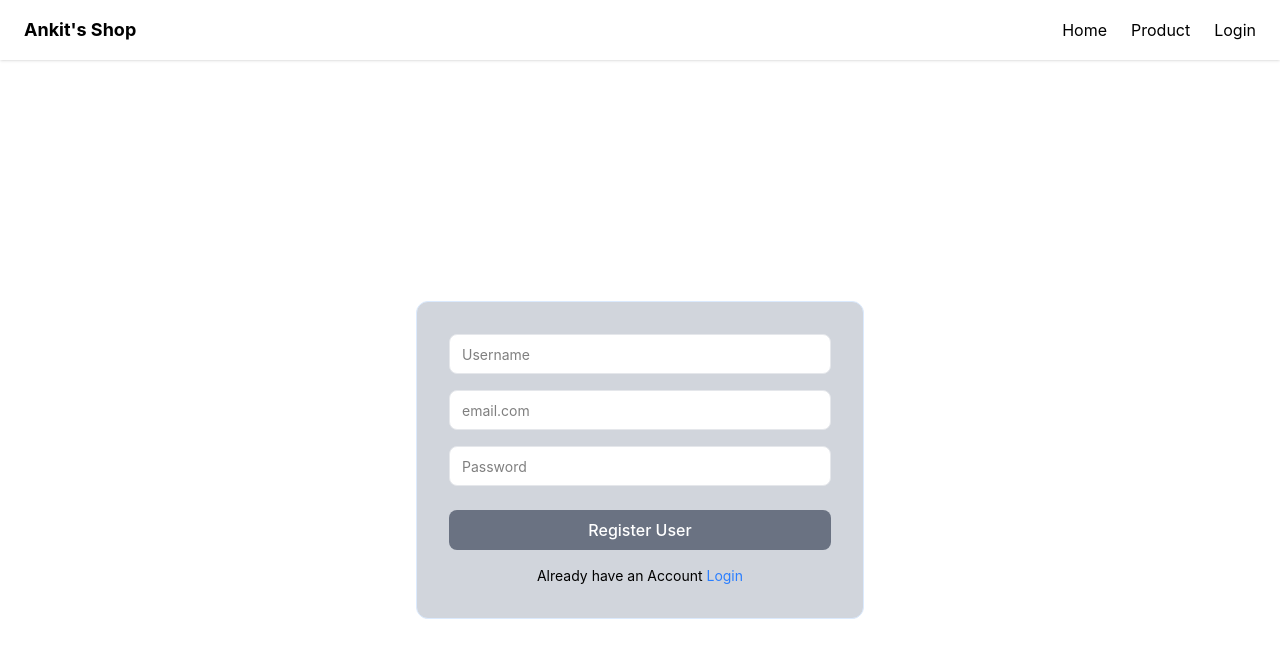
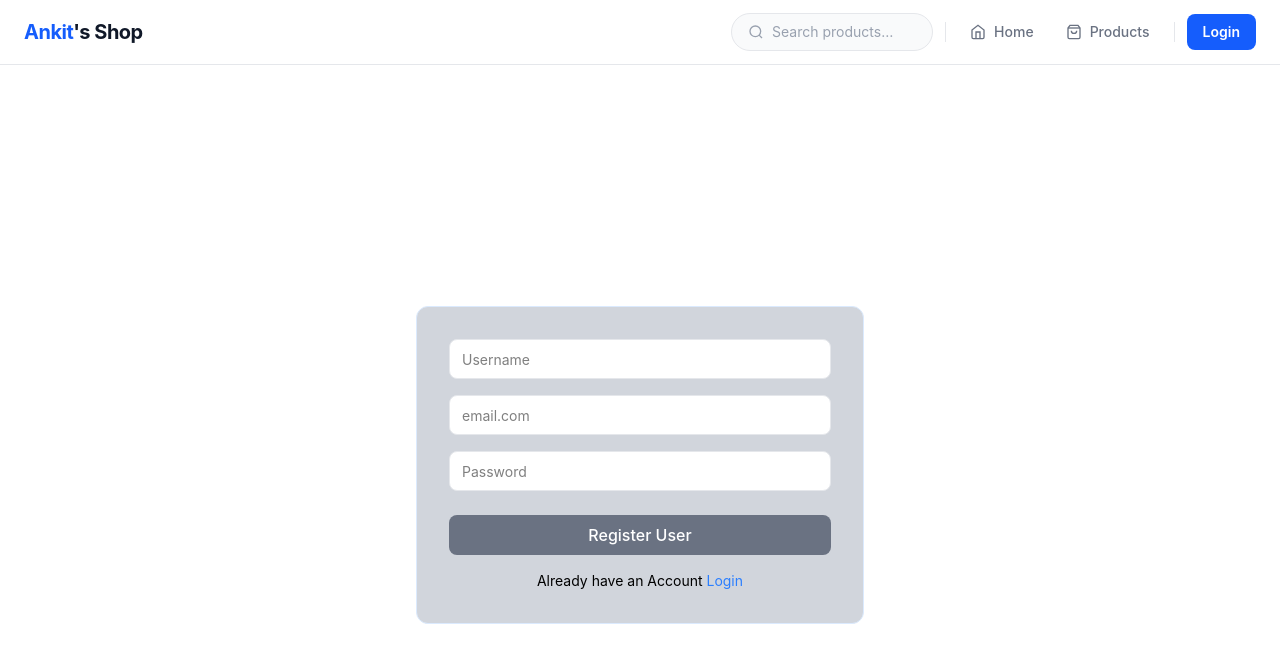
Before and after one commit to ankitshere/Ankit-s-shop, a React (Vite) app in the folder Frontend/: page /register in a window 1280 px wide. Shown: the top 662 px of the page. Built offline with nearby package versions, Linux system fonts and the light colour scheme; no server answers.

Commit message:
add new nav

```diff
--- a/Frontend/src/Components/Nav.jsx
+++ b/Frontend/src/Components/Nav.jsx
@@ -5,6 +5,7 @@ import { asynclogoutinuser } from "../Store/actions/UserAction";
 
 const Nav = () => {
   const [open, setOpen] = useState(false);
+  const [search, setSearch] = useState("");
 
   const navigate = useNavigate();
   const dispatch = useDispatch();
@@ -15,80 +16,242 @@ const Nav = () => {
     navigate("/");
   };
 
+  const handleSearch = (e) => {
+    e.preventDefault();
+    if (search.trim()) navigate(`/product?search=${encodeURIComponent(search.trim())}`);
+  };
+
+  const initials = user?.name
+    ? user.name.split(" ").map((n) => n[0]).join("").toUpperCase().slice(0, 2)
+    : "U";
+
+  const linkClass = ({ isActive }) =>
+    `flex items-center gap-2 px-3 py-2 rounded-lg text-sm font-medium transition-colors duration-150 ${
+      isActive
+        ? "bg-blue-50 text-blue-700"
+        : "text-gray-500 hover:bg-gray-100 hover:text-gray-900"
+    }`;
+
   return (
-    <nav className="bg-white shadow px-6 py-4">
+    <nav className="bg-white border-b border-gray-200 px-6 sticky top-0 z-50">
+      {/* Desktop row */}
+      <div className="flex items-center justify-between h-16">
+        {/* Brand */}
+        <NavLink to="/" className="text-xl font-bold text-gray-900 tracking-tight">
+          <span className="text-blue-600">Ankit</span>'s Shop
+        </NavLink>
 
+        {/* Desktop nav */}
+        <div className="hidden md:flex items-center gap-2">
+          {/* Search */}
+          <form
+            onSubmit={handleSearch}
+            className="flex items-center gap-2 bg-gray-50 border border-gray-200 rounded-full px-4 py-2 focus-within:border-blue-400 transition-colors"
+          >
+            <svg
+              className="w-4 h-4 text-gray-400 shrink-0"
+              fill="none"
+              stroke="currentColor"
+              strokeWidth={2}
+              viewBox="0 0 24 24"
+              aria-hidden="true"
+            >
+              <circle cx="11" cy="11" r="8" />
+              <path d="m21 21-4.35-4.35" />
+            </svg>
+            <input
+              type="search"
+              placeholder="Search products…"
+              value={search}
+              onChange={(e) => setSearch(e.target.value)}
+              className="bg-transparent outline-none text-sm text-gray-800 placeholder-gray-400 w-36"
+            />
+          </form>
 
-      <div className="flex justify-between items-center">
+          <div className="w-px h-5 bg-gray-200 mx-1" />
 
-        <h1 className="font-bold text-lg">Ankit's Shop</h1>
+          <NavLink to="/" className={linkClass}>
+            <svg className="w-4 h-4" fill="none" stroke="currentColor" strokeWidth={2} viewBox="0 0 24 24" aria-hidden="true">
+              <path d="M3 9l9-7 9 7v11a2 2 0 0 1-2 2H5a2 2 0 0 1-2-2z" />
+              <polyline points="9 22 9 12 15 12 15 22" />
+            </svg>
+            Home
+          </NavLink>
 
+          <NavLink to="/product" className={linkClass}>
+            <svg className="w-4 h-4" fill="none" stroke="currentColor" strokeWidth={2} viewBox="0 0 24 24" aria-hidden="true">
+              <path d="M6 2 3 6v14a2 2 0 0 0 2 2h14a2 2 0 0 0 2-2V6l-3-4z" />
+              <line x1="3" y1="6" x2="21" y2="6" />
+              <path d="M16 10a4 4 0 0 1-8 0" />
+            </svg>
+            Products
+          </NavLink>
 
-        <div className="hidden md:flex items-center gap-6">
-          <NavLink to="/" className={({ isActive }) =>
-            isActive ? "text-blue-500 underline" : ""
-          }>Home</NavLink>
+          {user?.isAdmin && (
+            <NavLink to="/admin/CreteProduct" className={linkClass}>
+              <svg className="w-4 h-4" fill="none" stroke="currentColor" strokeWidth={2} viewBox="0 0 24 24" aria-hidden="true">
+                <circle cx="12" cy="12" r="10" /><line x1="12" y1="8" x2="12" y2="16" /><line x1="8" y1="12" x2="16" y2="12" />
+              </svg>
+              Create Product
+              <span className="text-[10px] font-semibold bg-blue-100 text-blue-700 px-2 py-0.5 rounded-full">
+                Admin
+              </span>
+            </NavLink>
+          )}
 
-          <NavLink to="/product" className={({ isActive }) =>
-            isActive ? "text-blue-500 underline" : ""
-          }>Product</NavLink>
-
-          {user && user?.isAdmin && (
-            <NavLink to="/admin/CreteProduct">Create Product</NavLink>
-          )}
+          <div className="w-px h-5 bg-gray-200 mx-1" />
 
           {user ? (
             <>
-              <NavLink to="/User/UserProfile">Settings</NavLink>
-
-            </>
-          ) : (
-            <NavLink to="/login">Login</NavLink>
-          )}
-
-        </div>
-
-        <button
-          className="md:hidden text-xl"
-          onClick={() => setOpen(!open)}
-        >
-          ☰
-        </button>
-      </div>
-      {open && (
-        <div className="flex flex-col gap-4 mt-4 md:hidden">
-
-          <NavLink to="/" onClick={() => setOpen(false)}>Home</NavLink>
-          <NavLink to="/product" onClick={() => setOpen(false)}>Product</NavLink>
-
-          {user && user?.isAdmin && (
-            <NavLink to="/admin/CreteProduct" onClick={() => setOpen(false)}>
-              Create Product
-            </NavLink>
-          )}
-
-          {user ? (
-            <>
-
-            <input type="search" name="" id="" className=""/>
-              <NavLink to="/User/UserProfile" onClick={() => setOpen(false)}>
+              <NavLink
+                to="/User/UserProfile"
+                className={({ isActive }) =>
+                  `flex items-center gap-2 px-3 py-2 rounded-lg text-sm font-medium transition-colors duration-150 ${
+                    isActive ? "bg-blue-50 text-blue-700" : "text-gray-500 hover:bg-gray-100 hover:text-gray-900"
+                  }`
+                }
+              >
+                <div className="w-7 h-7 rounded-full bg-blue-100 border border-blue-400 flex items-center justify-center text-xs font-bold text-blue-700 shrink-0">
+                  {initials}
+                </div>
                 Settings
               </NavLink>
+
               <button
                 onClick={logouthandler}
-                className="bg-gray-600 text-white px-3 py-1 rounded w-fit"
+                className="flex items-center gap-2 px-3 py-2 rounded-lg text-sm font-medium text-gray-500 border border-gray-200 hover:bg-red-50 hover:text-red-600 hover:border-red-200 transition-colors duration-150"
               >
+                <svg className="w-4 h-4" fill="none" stroke="currentColor" strokeWidth={2} viewBox="0 0 24 24" aria-hidden="true">
+                  <path d="M9 21H5a2 2 0 0 1-2-2V5a2 2 0 0 1 2-2h4" />
+                  <polyline points="16 17 21 12 16 7" />
+                  <line x1="21" y1="12" x2="9" y2="12" />
+                </svg>
                 Logout
               </button>
             </>
           ) : (
-            <NavLink to="/login" onClick={() => setOpen(false)}>
+            <NavLink
+              to="/login"
+              className="px-4 py-2 rounded-lg text-sm font-semibold text-white bg-blue-600 hover:bg-blue-700 transition-colors duration-150"
+            >
               Login
             </NavLink>
           )}
-
         </div>
 
+        {/* Hamburger */}
+        <button
+          className="md:hidden p-2 rounded-lg text-gray-600 hover:bg-gray-100 transition-colors"
+          onClick={() => setOpen(!open)}
+          aria-label="Toggle menu"
+          aria-expanded={open}
+        >
+          {open ? (
+            <svg className="w-5 h-5" fill="none" stroke="currentColor" strokeWidth={2} viewBox="0 0 24 24">
+              <line x1="18" y1="6" x2="6" y2="18" /><line x1="6" y1="6" x2="18" y2="18" />
+            </svg>
+          ) : (
+            <svg className="w-5 h-5" fill="none" stroke="currentColor" strokeWidth={2} viewBox="0 0 24 24">
+              <line x1="3" y1="12" x2="21" y2="12" /><line x1="3" y1="6" x2="21" y2="6" /><line x1="3" y1="18" x2="21" y2="18" />
+            </svg>
+          )}
+        </button>
+      </div>
+
+      {/* Mobile menu */}
+      {open && (
+        <div className="md:hidden border-t border-gray-100 py-3 flex flex-col gap-1">
+          {/* Mobile search */}
+          <form
+            onSubmit={handleSearch}
+            className="flex items-center gap-2 bg-gray-50 border border-gray-200 rounded-xl px-4 py-2.5 mb-2 focus-within:border-blue-400 transition-colors"
+          >
+            <svg className="w-4 h-4 text-gray-400 shrink-0" fill="none" stroke="currentColor" strokeWidth={2} viewBox="0 0 24 24" aria-hidden="true">
+              <circle cx="11" cy="11" r="8" /><path d="m21 21-4.35-4.35" />
+            </svg>
+            <input
+              type="search"
+              placeholder="Search products…"
+              value={search}
+              onChange={(e) => setSearch(e.target.value)}
+              className="bg-transparent outline-none text-sm text-gray-800 placeholder-gray-400 w-full"
+            />
+          </form>
+
+          <p className="px-3 py-1 text-[11px] font-semibold text-gray-400 uppercase tracking-widest">
+            Navigation
+          </p>
+
+          <NavLink to="/" className={linkClass} onClick={() => setOpen(false)}>
+            <svg className="w-4 h-4" fill="none" stroke="currentColor" strokeWidth={2} viewBox="0 0 24 24" aria-hidden="true">
+              <path d="M3 9l9-7 9 7v11a2 2 0 0 1-2 2H5a2 2 0 0 1-2-2z" />
+              <polyline points="9 22 9 12 15 12 15 22" />
+            </svg>
+            Home
+          </NavLink>
+
+          <NavLink to="/product" className={linkClass} onClick={() => setOpen(false)}>
+            <svg className="w-4 h-4" fill="none" stroke="currentColor" strokeWidth={2} viewBox="0 0 24 24" aria-hidden="true">
+              <path d="M6 2 3 6v14a2 2 0 0 0 2 2h14a2 2 0 0 0 2-2V6l-3-4z" />
+              <line x1="3" y1="6" x2="21" y2="6" />
+              <path d="M16 10a4 4 0 0 1-8 0" />
+            </svg>
+            Products
+          </NavLink>
+
+          {user?.isAdmin && (
+            <NavLink to="/admin/CreteProduct" className={linkClass} onClick={() => setOpen(false)}>
+              <svg className="w-4 h-4" fill="none" stroke="currentColor" strokeWidth={2} viewBox="0 0 24 24" aria-hidden="true">
+                <circle cx="12" cy="12" r="10" /><line x1="12" y1="8" x2="12" y2="16" /><line x1="8" y1="12" x2="16" y2="12" />
+              </svg>
+              Create Product
+              <span className="text-[10px] font-semibold bg-blue-100 text-blue-700 px-2 py-0.5 rounded-full">
+                Admin
+              </span>
+            </NavLink>
+          )}
+
+          <div className="h-px bg-gray-100 my-2" />
+
+          {user ? (
+            <>
+              <NavLink
+                to="/User/UserProfile"
+                className={({ isActive }) =>
+                  `flex items-center gap-2 px-3 py-2.5 rounded-lg text-sm font-medium transition-colors ${
+                    isActive ? "bg-blue-50 text-blue-700" : "text-gray-500 hover:bg-gray-100 hover:text-gray-900"
+                  }`
+                }
+                onClick={() => setOpen(false)}
+              >
+                <div className="w-7 h-7 rounded-full bg-blue-100 border border-blue-400 flex items-center justify-center text-xs font-bold text-blue-700">
+                  {initials}
+                </div>
+                Settings
+              </NavLink>
+
+              <button
+                onClick={logouthandler}
+                className="flex items-center justify-center gap-2 mx-0 mt-1 px-4 py-2.5 rounded-lg text-sm font-medium text-gray-500 border border-gray-200 hover:bg-red-50 hover:text-red-600 hover:border-red-200 transition-colors"
+              >
+                <svg className="w-4 h-4" fill="none" stroke="currentColor" strokeWidth={2} viewBox="0 0 24 24" aria-hidden="true">
+                  <path d="M9 21H5a2 2 0 0 1-2-2V5a2 2 0 0 1 2-2h4" />
+                  <polyline points="16 17 21 12 16 7" />
+                  <line x1="21" y1="12" x2="9" y2="12" />
+                </svg>
+                Logout
+              </button>
+            </>
+          ) : (
+            <NavLink
+              to="/login"
+              className="mt-1 text-center px-4 py-2.5 rounded-lg text-sm font-semibold text-white bg-blue-600 hover:bg-blue-700 transition-colors"
+              onClick={() => setOpen(false)}
+            >
+              Login
+            </NavLink>
+          )}
+        </div>
       )}
     </nav>
   );
--- a/Frontend/src/Routes/MainRouter.jsx
+++ b/Frontend/src/Routes/MainRouter.jsx
@@ -12,6 +12,7 @@ import AuthWrappe from './AuthWrapper'
  const MainRouter = () => {
 
 const user = useSelector((state) => state.usersreducer.user)
+
 console.log(user)
    return (
         <Routes>
```
